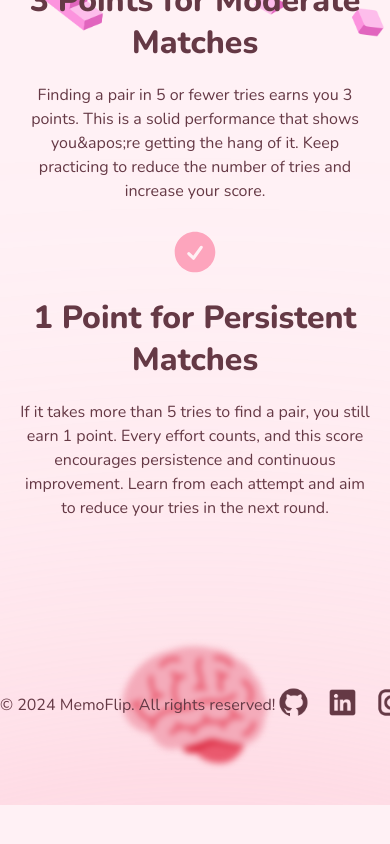
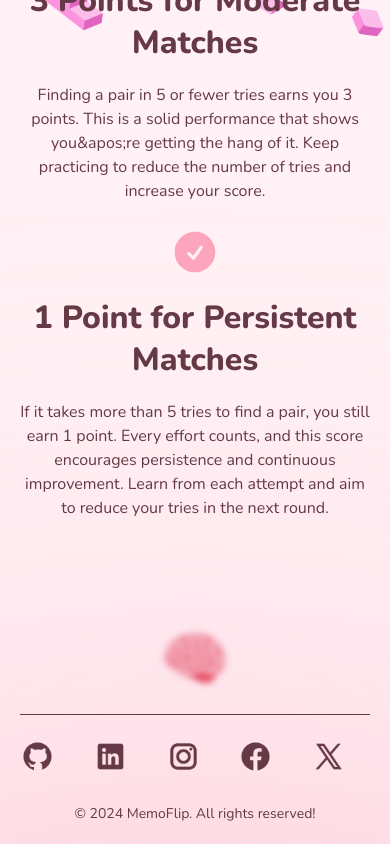
Before and after one commit to ntamasa/MemoFlip, a React (Vite) app: page / in a window 390 px wide. Shown: the part 1905-2749 px from the top of the page. Before the commit the page ends 2710 px from the top, so only its background shows below. Built offline with nearby package versions, Linux system fonts and the light colour scheme.

Commit message:
add responsive home-footer

```diff
--- a/src/components/Footer.jsx
+++ b/src/components/Footer.jsx
@@ -8,7 +8,8 @@ function Footer() {
       <p className={styles.copyright}>
         &copy; 2024 MemoFlip. All rights reserved!
       </p>
-      <Logo />
+      <Logo moreStyles={styles.logo} />
+      <hr className={styles.divider} />
       <Socials />
     </footer>
   );
--- a/src/components/Footer.module.css
+++ b/src/components/Footer.module.css
@@ -3,17 +3,78 @@
 .footer {
   position: relative;
 
-  height: 20rem;
+  display: grid;
+  grid-template-columns: 1fr;
+  grid-template-rows: repeat(4, max-content);
 
-  display: grid;
-  grid-template-columns: repeat(2, max-content);
-  grid-template-rows: 1fr;
+  justify-content: center;
+  align-items: center;
 
-  justify-content: space-around;
-  align-items: center;
+  padding: 2rem;
+
+  row-gap: 2.4rem;
+}
+
+.divider {
+  position: absolute;
+  visibility: hidden;
 }
 
 .copyright {
+  font-size: 1.4rem;
+  font-weight: 400;
+
   color: var(--color-text);
-  font-size: 1.6rem;
+
+  text-align: center;
+
+  grid-row: 4 / -1;
 }
+@media screen and (max-width: 90em) {
+  .footer .logo {
+    position: relative;
+
+    width: 6.5rem;
+    height: 6.5rem;
+
+    grid-row: 1 / 2;
+  }
+
+  .divider {
+    width: 100%;
+    height: 1px;
+
+    position: relative;
+    visibility: visible;
+
+    margin: 0 auto;
+
+    border: none;
+    background-color: var(--color-text);
+
+    grid-row: 2 / 3;
+  }
+}
+
+@media screen and (min-width: 90em) {
+  .footer {
+    display: grid;
+    grid-template-columns: repeat(2, max-content);
+    grid-template-rows: 20rem;
+
+    justify-content: space-around;
+    align-items: center;
+  }
+
+  .copyright {
+    font-size: 1.6rem;
+
+    grid-row: 1 / 2;
+    grid-column: 1 / 2;
+  }
+
+  .socials {
+    grid-row: 1 / 2;
+    grid-column: 2 / 3;
+  }
+}
--- a/src/components/Logo.jsx
+++ b/src/components/Logo.jsx
@@ -1,7 +1,7 @@
 import styles from "./Logo.module.css";
 import logo from "../../public/logo.png";
 
-function Logo({ moreStyles = null }) {
+function Logo({ moreStyles = "" }) {
   return (
     <img
       className={`${styles.logo} ${moreStyles}`}
```
